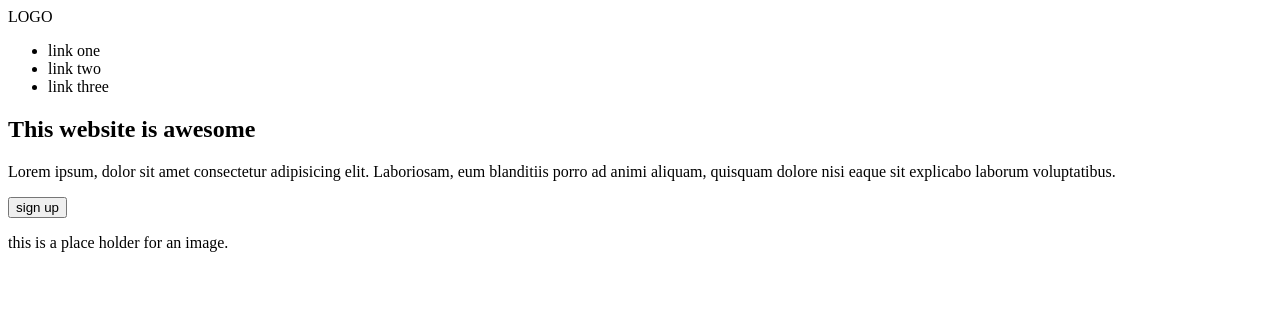
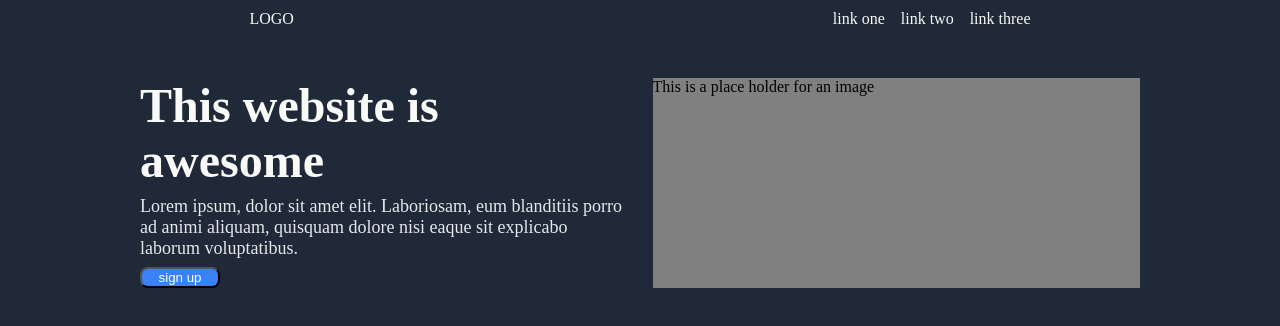
Before and after one commit to corry010/landingPage, a plain HTML site: page index.html in a window 1280 px wide. Drawn offline with Linux system fonts and the light colour scheme.

Commit message:
Add styles.css file and moodify index.html
Completed the first section of the landing page,
added a css file and have added slyles to the first
section.

```diff
--- a/index.html
+++ b/index.html
@@ -1,19 +1,22 @@
 <!DOCTYPE html>
 <html lang="en">
+
 <head>
     <meta charset="UTF-8">
     <meta name="viewport" content="width=device-width, initial-scale=1.0">
     <title>landing-page</title>
+    <link rel="stylesheet" href="styles.css">
 </head>
+
 <body>
 
-    <section>
+    <section class="section-one">
         <div class="header">
 
-            <div class="logo">LOGO</div>
+            <div class="logo left">LOGO</div>
 
-            <div>
-                <ul>
+            <div class="right">
+                <ul class="web-links">
                     <li><a href=""></a>link one</li>
                     <li><a href=""></a>link two</li>
                     <li><a href=""></a>link three</li>
@@ -22,20 +25,29 @@
             </div>
 
         </div>
-        <div>
-            <div>
-                <h1>This website is awesome</h1>
-                <p>Lorem ipsum, dolor sit amet consectetur adipisicing elit. Laboriosam,
-                    eum blanditiis porro ad animi aliquam, quisquam dolore nisi eaque sit
-                    explicabo laborum voluptatibus.</p>
-                    <button>sign up</button>
+        <div class="flex">
+
+            <div class="column">
+                <div>
+                    <h1>This website is awesome</h1>
+                </div>
+                <div>
+                    <p class="bio">Lorem ipsum, dolor sit amet elit. Laboriosam,
+                        eum blanditiis porro ad animi aliquam, quisquam dolore nisi eaque sit
+                        explicabo laborum voluptatibus.</p>
+                </div>
+                <div><button class="sign-up">sign up</button></div>
             </div>
-            <div>
-                <p>this is a place holder for an image.</p>
+            <div class="placeholder-image">This is a place holder for an image
+
             </div>
         </div>
 
     </section>
+    <section class="section-two">
+
+    </section>
 
 </body>
+
 </html>
--- /dev/null
+++ b/styles.css
@@ -0,0 +1,89 @@
+body{
+    padding: 0;
+    margin: 0;
+    background-color: #1f2937;
+
+}
+
+h1{
+    font-size: 48px;
+    font-weight: 900;
+    color: #f9faf8;
+    margin: 0;
+
+}
+.section-one{
+    background-color: #1f2937;
+    padding: 10px 0 80px 0;
+
+
+}
+
+.header, .flex, .web-links, .column{
+    display: flex;
+
+
+}
+.header{
+
+    color: #f9faf8;
+    justify-content: space-around;
+    margin-bottom: 50px;
+
+}
+
+
+.flex{
+
+    padding: 0 140px;
+    gap: 25px;
+
+
+}
+
+.column, .placeholder-image{
+
+    flex: 1;
+    justify-content: center;
+
+
+}
+.column{
+    flex-direction: column;
+
+}
+.bio{
+    margin: 8px 0;
+    font-size: 18px;
+    color: #e5e7eb;
+}
+
+
+
+.web-links{
+
+    gap: 1rem;
+    list-style-type: none;
+    margin: 0;
+
+}
+
+
+  .sign-up{
+    padding-left: 5px;
+    padding-right: 5px;
+    background-color: #3882f6;
+    color: white;
+    border-radius: 8px;
+    width: 80px;
+
+
+  }
+  .placeholder-image{
+
+
+    background-color: grey;
+
+
+
+  }
```
